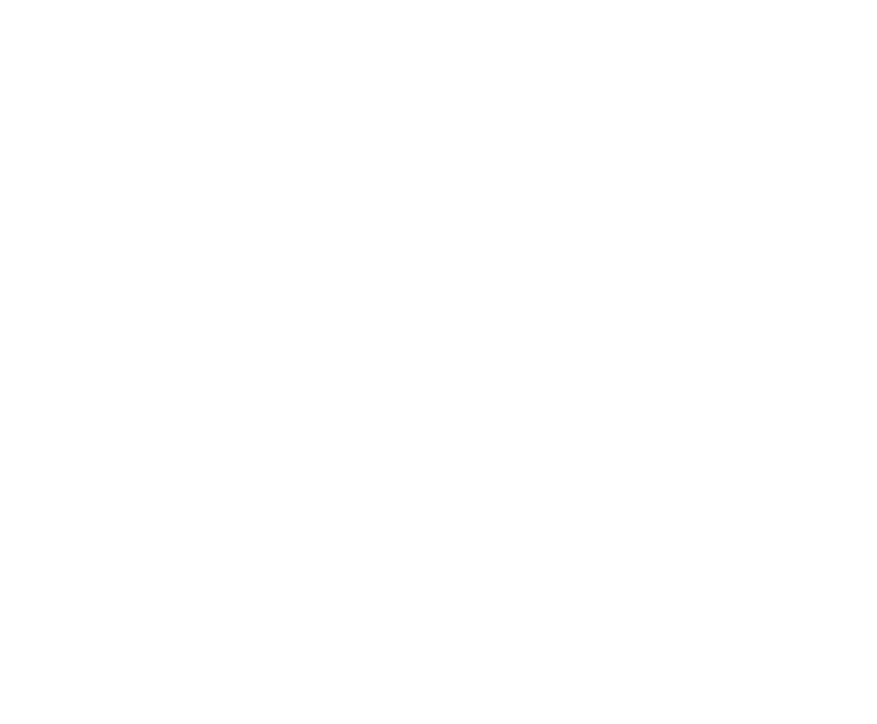
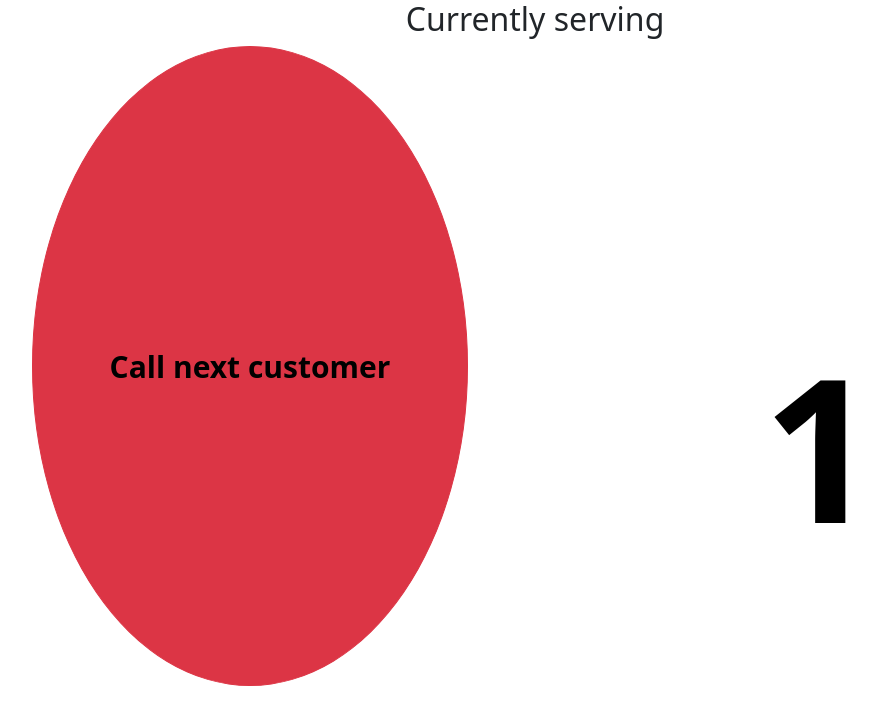
Before and after one commit to GiuseppeMaggio11/SoftEng2-group13, a React (Vite) app in the folder client/: page /counterofficier in a window 1280 px wide. Before the commit this address had no page. Shown: the top 724 px of the page, without its empty margins (105-982 px from the left). Built offline with nearby package versions, Linux system fonts and the light colour scheme.

Commit message:
Commit customer officier number

```diff
--- a/client/src/API.js
+++ b/client/src/API.js
@@ -26,7 +26,7 @@
 async function getTicketNumber() {
   // call  /api/ticketnumber
   return getJson(fetch(SERVER_URL + "counter")).then((number) => {
-    return { num: number };
+    return number;
   });
 }
 
--- a/client/src/App.jsx
+++ b/client/src/App.jsx
@@ -13,6 +13,7 @@
 import Customer from "./routes/Customer";
 import Home from "./routes/Home";
 import TicketNumber from "./routes/TicketNumer";
+import CounterOfficier from "./routes/CounterOfficier";
 
 function App() {
   return (
@@ -21,6 +22,7 @@
         <Route path="/" element={<Home />} />
         <Route path="/customer" element={<Customer />} />
         <Route path="/ticketnumber" element={<TicketNumber />} />
+        <Route path="/counterofficier" element={<CounterOfficier />} />
         {/*add a new path here */}
       </Routes>
     </BrowserRouter>
--- /dev/null
+++ b/client/src/routes/CounterOfficier.jsx
@@ -0,0 +1,70 @@
+import { useEffect, useState } from "react";
+import API from "../API";
+import ErrorComp from "../OtherComponents/ErrorComp";
+import { Alert, Button, Col, Container, Row } from "react-bootstrap";
+
+function CounterOfficier() {
+  const [number, setNumber] = useState(1);
+  const [error, setError] = useState(false);
+
+  useEffect(() => {
+    const getTicketNumber = async () => {
+      try {
+        const num = await API.getTicketNumber();
+        setNumber(num);
+      } catch (err) {
+        console.log(err);
+        setError(true);
+      }
+    };
+
+    //getTicketNumber();
+  }, []);
+
+  const handleIncreaseCount = () => {
+    //API UPDATE +1
+    setNumber((old) => old + 1);
+  };
+
+  return (
+    <Container className="text-center">
+      <h2>Currently serving</h2>
+      <Row>
+        <Col>
+          <Button
+            variant="danger" // Puoi scegliere il colore che preferisci
+            style={{
+              width: "80%", // Imposta la larghezza al 100% del contenitore
+              height: "80%", // Imposta l'altezza al 100% del contenitore
+              borderRadius: "100%", // Rendi il pulsante circolare
+            }}
+            onClick={handleIncreaseCount}
+          >
+            <span
+              style={{ fontWeight: "bold", fontSize: "30px", color: "black" }}
+            >
+              Call next customer
+            </span>
+          </Button>
+        </Col>
+        <Col>{error ? <ErrorComp /> : <NumberDisplay number={number} />}</Col>
+      </Row>
+    </Container>
+  );
+}
+
+const NumberDisplay = ({ number }) => {
+  const numberStyle = {
+    fontWeight: "bold", // Grassetto
+    color: "black", // Colore specificato
+    display: "flex",
+    justifyContent: "center", // Allinea orizzontalmente al centro
+    alignItems: "center", // Allinea verticalmente al centro
+    height: "100vh", // Altezza della viewport
+    fontSize: "200px",
+  };
+
+  return <div style={numberStyle}>{number}</div>;
+};
+
+export default CounterOfficier;
--- a/client/src/routes/Home.jsx
+++ b/client/src/routes/Home.jsx
@@ -12,6 +12,9 @@
       <Link to="/ticketnumber" className="m-1">
         <Button>Get Ticket Number</Button>
       </Link>
+      <Link to="/counterofficier" className="m-1">
+        <Button>Counter Officier</Button>
+      </Link>
       {/*add other buttons*/}
     </Container>
   );
```
